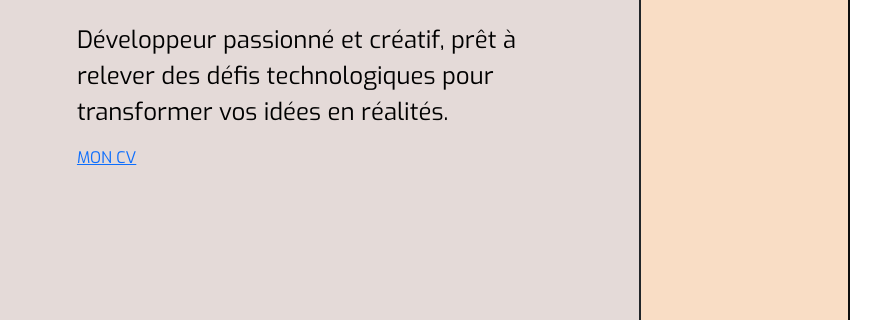
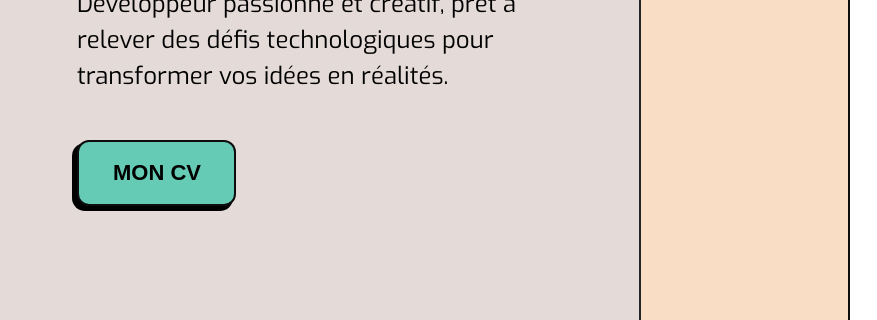
Before and after one commit to beytullahsnk/beytullahsnk.github.io, a plain HTML site: page index.html in a window 1280 px wide. Shown: the part 1220-1540 px from the top of the page, 0-877 px from the left. Drawn offline with Linux system fonts and the light colour scheme.

Commit message:
Update style.css

```diff
--- a/css/style.css
+++ b/css/style.css
@@ -105,12 +105,14 @@ body {
   font-size: 1.5rem;
   color: black;
 }
-.accgauche button{
+
+.btn-cv{
   background: #65CBB5;
   border: 2px solid #0D0D0D;
   box-shadow: -4px 4px 0px 1px #000000;
   border-radius: 12px;
   padding: 20px 33.25px 20px 34px;
+  text-decoration: none;
 
   margin-top: 30px;
   font-size: 22px;
@@ -118,13 +120,25 @@ body {
   line-height: 22px;
   color: black;
 
+  display: flex;
+  justify-content: center;
   font-family: 'Exo Bold', arial;
   transition: box-shadow 0.3s ease-in-out, transform 0.3s ease-in-out;
 }
-.accgauche button:hover {
+.btn-cv:hover {
   box-shadow: none;
   transform: translate(-4px, 4px);
 }
+.btn-cv-div{
+  display: flex;
+}
+.btn-cv-div a{
+  text-decoration: none;
+  color: #000;
+}
+
+
+
 
 .accdroite{    /* partie droite */
   background-color: #F9DDC5;
```
